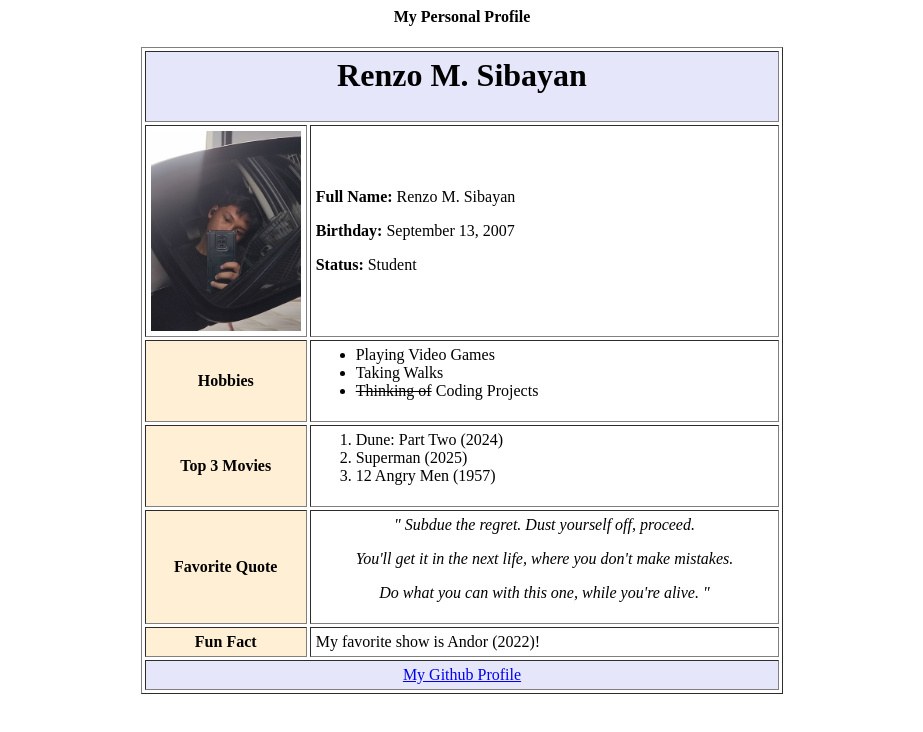
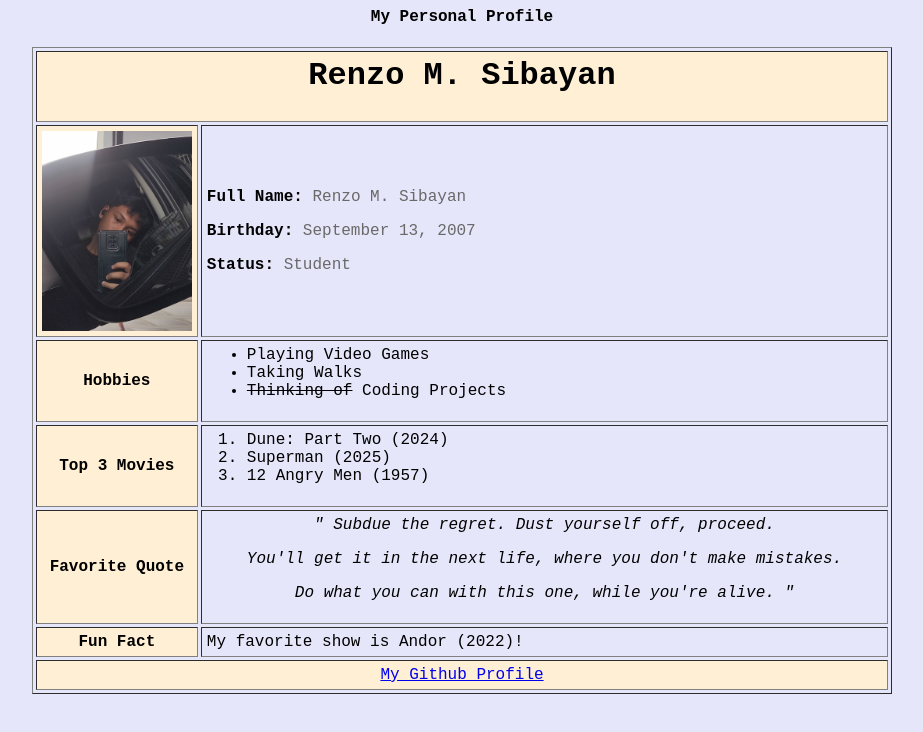
Before and after one commit to R3ms0-code/my-first-webpage, a plain HTML site: page Sibayan_me-1.html in a window 1280 px wide. Shown: the whole page, without its empty margins (178-1101 px from the left). Drawn offline with Linux system fonts and the light colour scheme.

Commit message:
Removed some deprecated attributes. Added changelogs, and styles.css

```diff
--- a/Sibayan_me-1.html
+++ b/Sibayan_me-1.html
@@ -1,14 +1,15 @@
 <h4 align="center">My Personal Profile</h4>
 
-<html lang="en"> <!-- Ma'am parang next lesson palang po yung images and links-->
+<html lang="en">
     <body>
-        <table border="1" align="center" cellspacing = "3" cellpadding ="5">
-            <tr>
-                <td colspan="4" align="center" bgcolor="Lavender" > <h1>Renzo M. Sibayan</h1></td>
+        <link href="styles.css" type="text/css" rel="stylesheet">
+        <table border="1" cellspacing = "3" cellpadding ="5" align="center">
+            <tr style=" background-color: papayawhip;">
+                <td colspan="4" style="text-align: center" > <h1>Renzo M. Sibayan</h1></td>
             </tr>
 
             <tr>
-                <td align="center"> <img src = "images/Picture1.jpg" height="200" > </img> </td>
+                <td style="text-align: center; background-color: papayawhip;"> <img src = "images/Picture1.jpg" height="200" > </img> </td>
                 <td>
                     <p> <b> Full Name: </b> Renzo M. Sibayan </p>
                     <p> <b> Birthday: </b> September 13, 2007 </p>
@@ -17,7 +18,7 @@
             </tr>
 
             <tr>
-                <td bgcolor="PapayaWhip" align="center"> <b>Hobbies</b> </td>
+                <td style="background-color :PapayaWhip; text-align: center;"> <b>Hobbies</b> </td>
                 <td>
                     <ul>
                         <li> Playing Video Games </li>
@@ -28,7 +29,7 @@
             </tr>
 
             <tr>
-                <td bgcolor="PapayaWhip" align="center"> <b>Top 3 Movies</b> </td>
+                <td style="background-color :PapayaWhip; text-align: center;"> <b>Top 3 Movies</b> </td>
                 <td>
                     <ol>
                         <li> Dune: Part Two (2024) </li>
@@ -38,8 +39,8 @@
                 </td>
             </tr>
 
-            <tr align="center">
-                <td bgcolor="PapayaWhip"> <b>Favorite Quote</b> </td>
+            <tr style="text-align: center;">
+                <td style="background-color :PapayaWhip"> <b>Favorite Quote</b> </td>
                 <td> <i> <blockquote> " Subdue the regret. Dust yourself off, proceed. </blockquote>
                      <blockquote>  You'll get it in the next life, where you don't make mistakes.</blockquote>
                      <blockquote> Do what you can with this one, while you're alive. " </blockquote> </i>
@@ -47,11 +48,11 @@
             </tr>
 
             <tr>
-                <td bgcolor="PapayaWhip" align="center"> <b> Fun Fact </b> </td>
+                <td style="background-color : papayawhip; text-align: center;"> <b> Fun Fact </b> </td>
                 <td> My favorite show is Andor (2022)! </td>
             </tr>
 
-            <tr align="center" bgcolor = "lavender">
+            <tr style="background-color : papayawhip; text-align: center;">
                 <td colspan="2"> <a href ="https://github.com/R3ms0-code">My Github Profile </a> </td>
             </tr>
 
--- /dev/null
+++ b/styles.css
@@ -0,0 +1,3 @@
+body {font-family: 'Courier New', Courier, monospace; background-color: lavender;}
+p {color: dimgrey;}
+b {color:black}
```
Also changed, not shown: ChangeLogs.txt (added).
